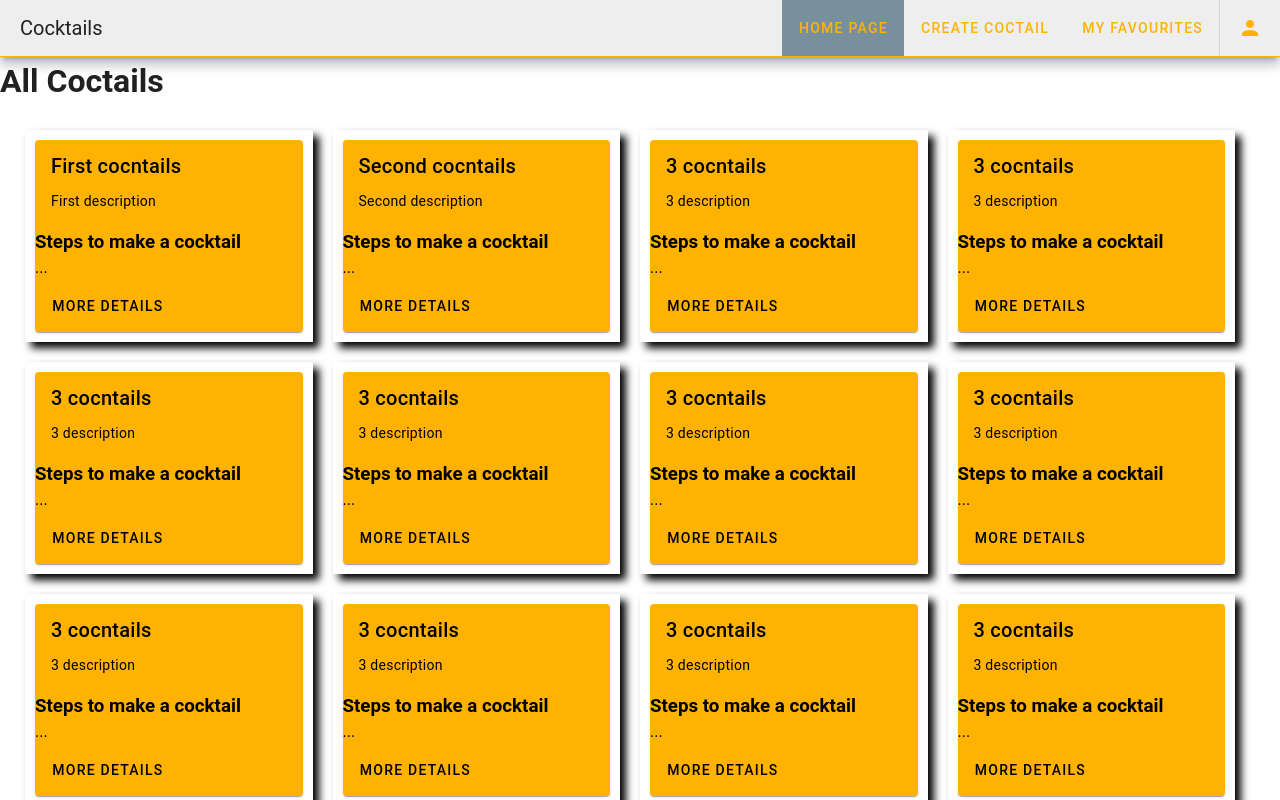
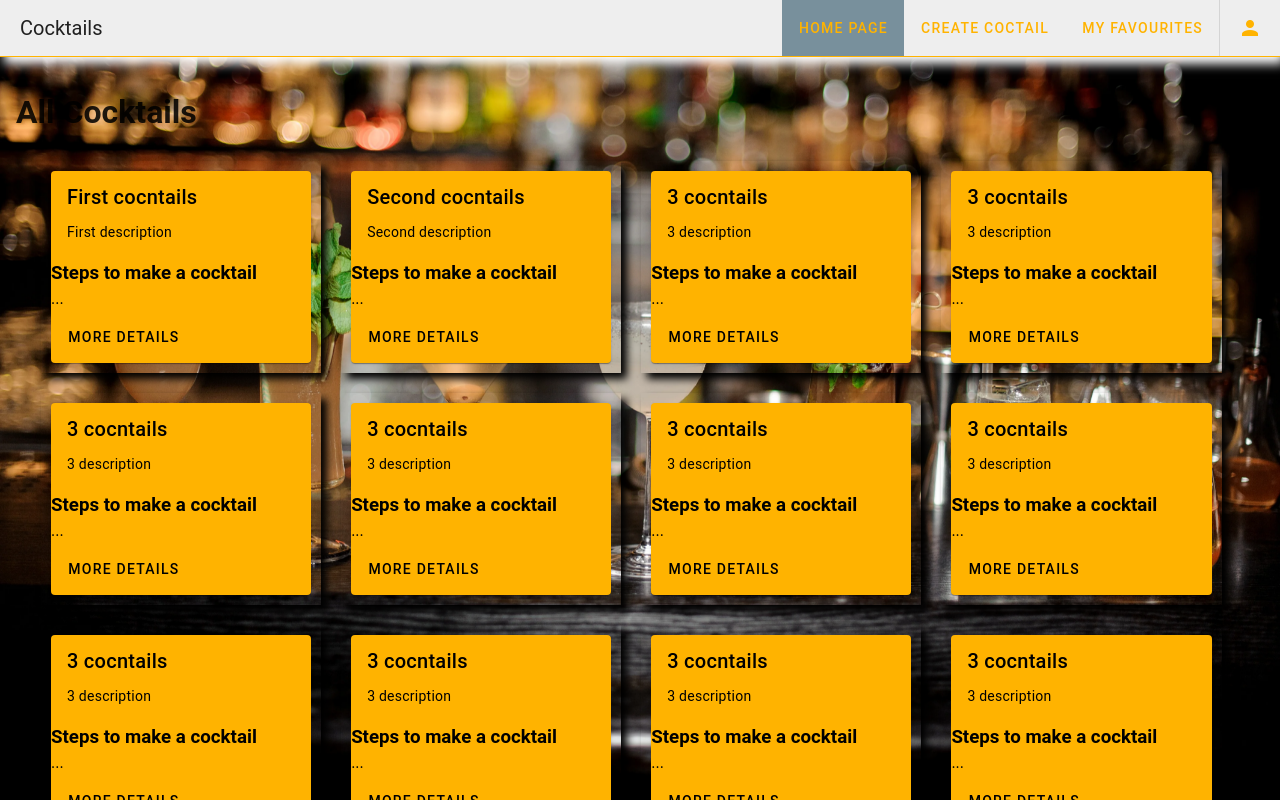
Before and after one commit to EvgeniyKiryanow/Coctails-pet-project, a Nuxt app: page / in a window 1280 px wide. Shown: the top 800 px of the page. Built offline with nearby package versions, Linux system fonts and the light colour scheme.

Commit message:
add style

```diff
--- a/app.vue
+++ b/app.vue
@@ -1,16 +1,38 @@
 <template>
-  <div>
-    <v-app>
-      <MainMenu />
-      <NuxtPage />
-    </v-app>
-  </div>
+<div>
+  <v-app>
+    <MainMenu />
+    <v-container fluid>
+      <div class="background-container"></div>
+      <NuxtPage class="test" />
+    </v-container>
+  </v-app>
+</div>
 </template>
 
 <script>
 import MainMenu from "@/assets/layouts/menu.vue";
+
 export default {
   name: "App",
   components: { MainMenu },
 };
 </script>
+
+<style lang="scss" scoped>
+.test {
+  position: relative;
+  z-index: 2;
+}
+.background-container {
+  position: fixed;
+  top: 0;
+  left: 0;
+  z-index: 0;
+  width: 100vw;
+  height: 100vh;
+  background-image: url('@/assets/img/background.webp');
+  background-size: cover;
+  background-position: center;
+}
+</style>
--- a/assets/layouts/menu.vue
+++ b/assets/layouts/menu.vue
@@ -30,6 +30,7 @@ export default {
     top: 0;
     z-index: 99999;
     border-bottom: 1px solid rgb(255, 179, 0);
+    box-shadow: 4px 7px 10px white !important;
 }
 .router-link-active {
     background-color: #78909C;
--- a/pages/index.vue
+++ b/pages/index.vue
@@ -1,6 +1,6 @@
 <template>
     <div>
-      <h1>All Coctails</h1>
+      <h1 class="title-all-cocktails">All Cocktails</h1>
       <div class="cocktails-list-wrapper">
         <div class="cocktail-item" v-for="(cocktail, index) in cocktailsList" :key="index">
           <CocktailsCard
@@ -57,6 +57,9 @@
   </script>
 
   <style lang="scss" scoped>
+  .title-all-cocktails {
+    padding-top: 15px;
+  }
   .cocktails-list-wrapper {
     display: flex;
     flex-wrap: wrap;
@@ -67,5 +70,8 @@
     padding: 10px;
     box-shadow: 6px 6px 8px black;
     margin: 10px;
+    position: relative;
+    z-index: 1;
+    background: transparent;
   }
   </style>
```
Also changed, not shown: assets/img/background.webp (added).
